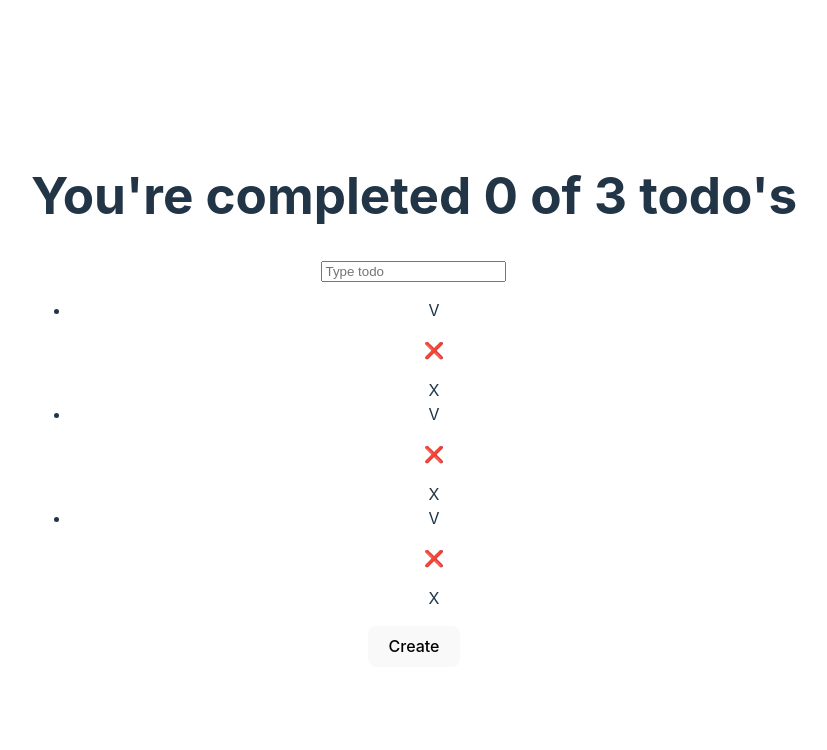
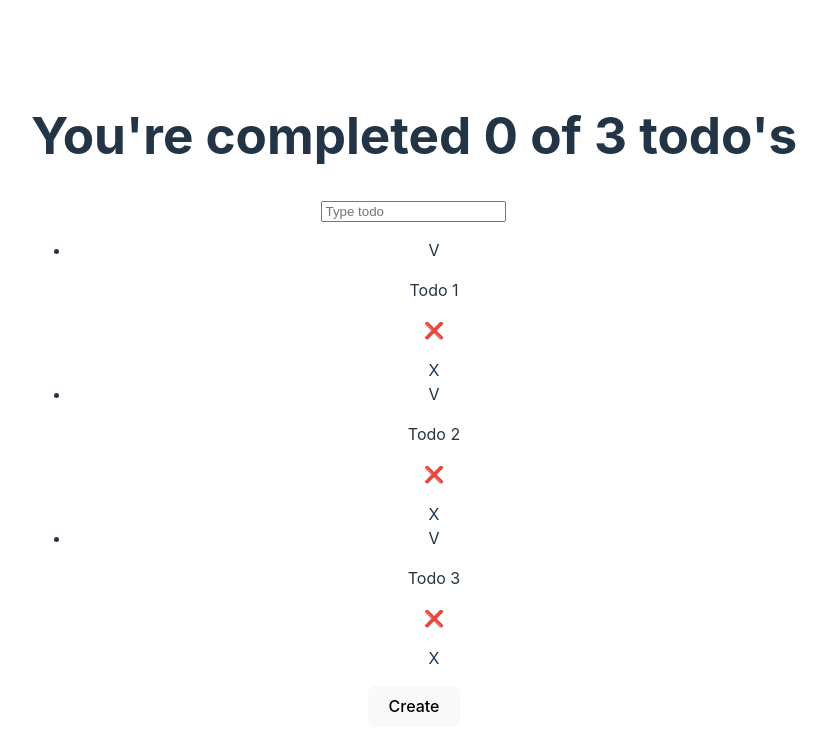
Before and after one commit to bm-jsms/react-todo_react-eco, a React (Vite) app: page / in a window 1280 px wide. Shown: the top 750 px of the page, without its empty margins (226-1053 px from the left). Built offline with nearby package versions, Linux system fonts and the light colour scheme.

Commit message:
♻️ [improve] code

```diff
--- a/src/App.tsx
+++ b/src/App.tsx
@@ -5,6 +5,8 @@ import {
 	TodoList,
 	TodoSearch,
 } from './components';
+
+import { defaultTodos } from './data';
 
 import './App.css';
 
@@ -16,9 +18,9 @@ function App() {
 			<TodoSearch />
 
 			<TodoList>
-				<TodoItem />
-				<TodoItem />
-				<TodoItem />
+				{defaultTodos.map(({ id, title, completed }) => (
+					<TodoItem key={id} title={title} completed={completed} />
+				))}
 			</TodoList>
 
 			<CreateTodoButton />
```
